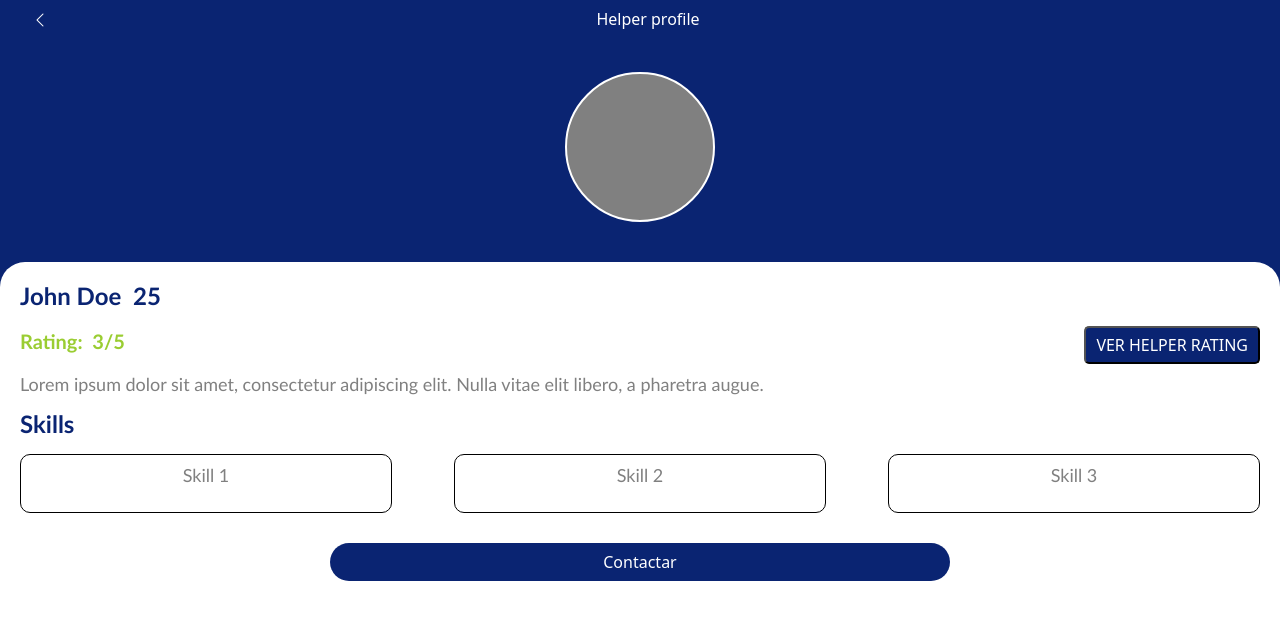
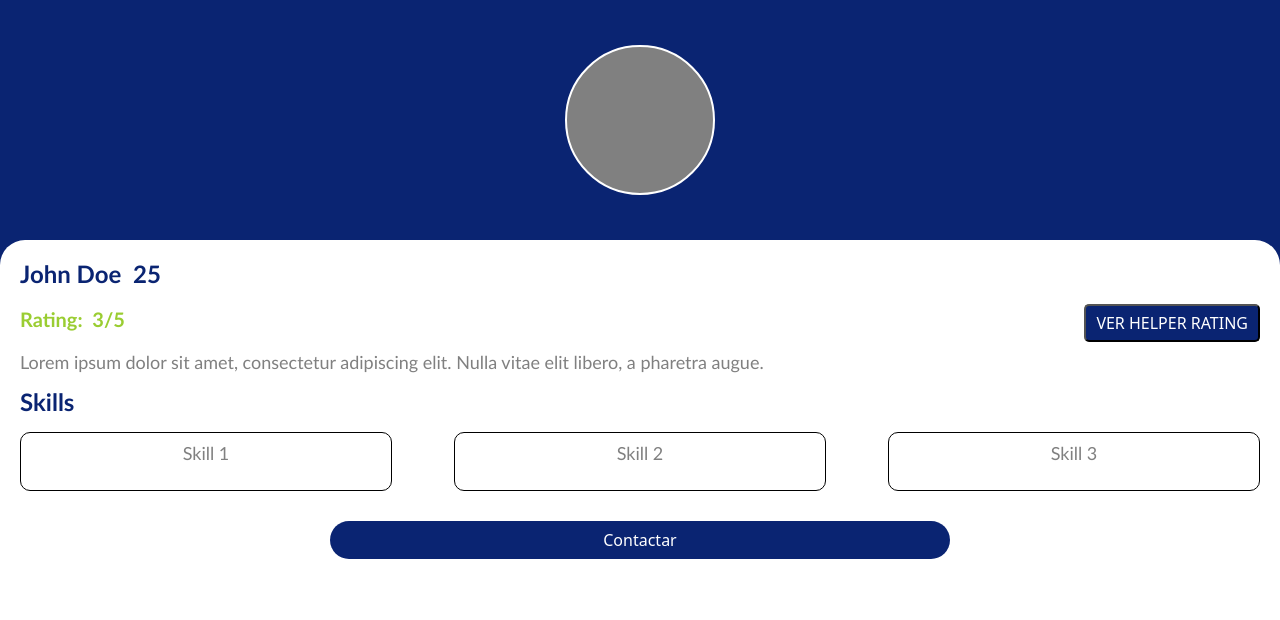
Before and after one commit to tomasrama12/NeedyFront, an Angular app in the folder NeedyFront/: page /helpers in a window 1280 px wide. Shown: the top 620 px of the page. Built offline with nearby package versions, Linux system fonts and the light colour scheme.

Commit message:
comente los headers

```diff
--- a/NeedyFront/src/app/helper/components/helper-page/helper-page.component.html
+++ b/NeedyFront/src/app/helper/components/helper-page/helper-page.component.html
@@ -1,5 +1,5 @@
 <div class="blue-container">
-    <app-header [backPage]="'/helpers'" [currentText]="'Helper profile'"></app-header>
+    <!-- <app-header [backPage]="'/helpers'" [currentText]="'Helper profile'"></app-header> -->
     <div class="title-container">
         <div class="gray-circle"></div>
     </div>
--- a/NeedyFront/src/app/helper/components/helper-rating-page/helper-rating-page.component.html
+++ b/NeedyFront/src/app/helper/components/helper-rating-page/helper-rating-page.component.html
@@ -1,5 +1,5 @@
 <div class="blue-container">
-  <app-header [backPage]="'/helpers'" [currentText]="'Helper rating'"></app-header>
+  <!-- <app-header [backPage]="'/helpers'" [currentText]="'Helper rating'"></app-header> -->
     <div class="title-container">
         <div class="gray-circle"></div>
     </div>
```
